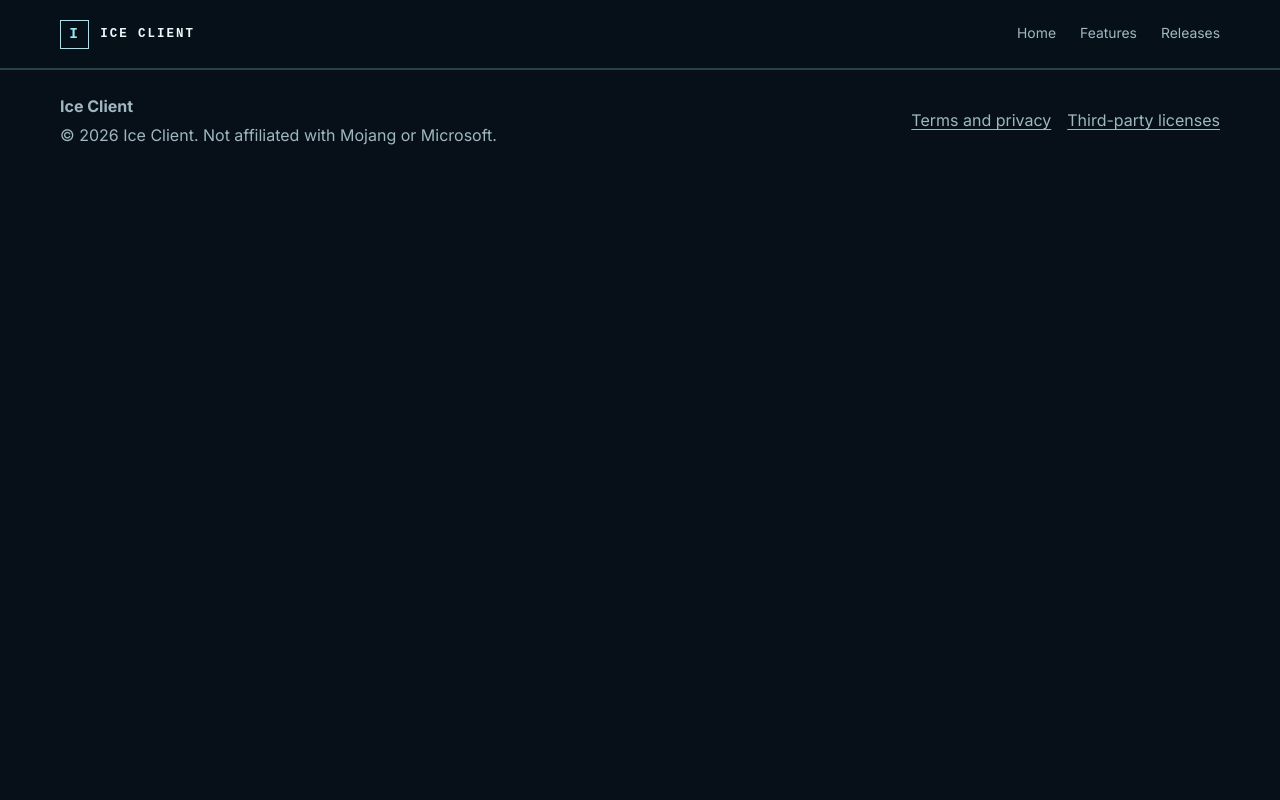
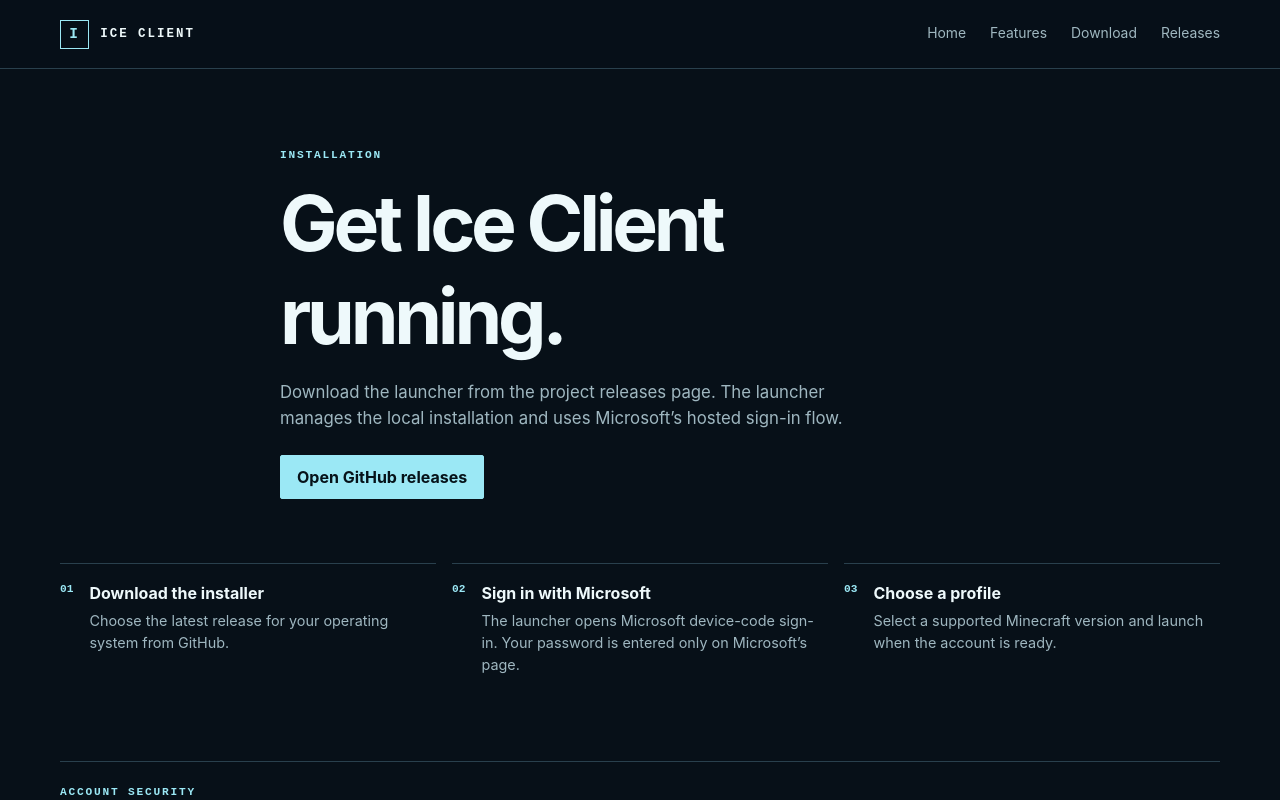
Before and after one commit to Matzified/IceClient-Website, a React (Vite) app: page /download in a window 1280 px wide. Shown: the top 800 px of the page. Built offline with nearby package versions, Linux system fonts and the light colour scheme.

Commit message:
Add installation guidance and refresh site metadata

```diff
--- a/index.html
+++ b/index.html
@@ -4,12 +4,8 @@
     <meta charset="UTF-8" />
     <link rel="icon" type="image/png" href="/icon.png" />
     <meta name="viewport" content="width=device-width, initial-scale=1.0" />
-    <title>IceClient | The Ultimate Minecraft Experience</title>
-    <meta name="description" content="IceClient is a sleek, frosty-themed Minecraft client built for peak performance and aesthetics." />
-    <!-- Google Fonts -->
-    <link rel="preconnect" href="https://fonts.googleapis.com">
-    <link rel="preconnect" href="https://fonts.gstatic.com" crossorigin>
-    <link href="https://fonts.googleapis.com/css2?family=Outfit:wght@300;400;500;600;700;800&family=Inter:wght@300;400;500;600;700&display=swap" rel="stylesheet">
+    <title>Ice Client | Fabric tools for Minecraft Java</title>
+    <meta name="description" content="Ice Client is a Fabric client and launcher for Minecraft Java with readable HUD modules and practical settings." />
   </head>
   <body>
     <div id="root"></div>
--- a/src/App.jsx
+++ b/src/App.jsx
@@ -4,6 +4,7 @@ import { Home } from './pages/Home.jsx';
 import { Features } from './pages/Features.jsx';
 import { Terms } from './pages/Terms.jsx';
 import { Licenses } from './pages/Licenses.jsx';
+import { Download } from './pages/Download.jsx';
 import { Footer } from './components/Footer.jsx';
 import './index.css';
 import './App.css'; // Just in case there are styles
@@ -17,6 +18,7 @@ function App() {
       <Routes>
         <Route path="/" element={<Home />} />
         <Route path="/features" element={<Features />} />
+        <Route path="/download" element={<Download />} />
         <Route path="/terms" element={<Terms />} />
         <Route path="/licenses" element={<Licenses />} />
       </Routes>
--- a/src/components/Navbar.jsx
+++ b/src/components/Navbar.jsx
@@ -11,6 +11,7 @@ function NavbarShell() {
         <nav className="nav-links" aria-label="Main navigation">
           <Link to="/">Home</Link>
           <Link to="/features">Features</Link>
+          <Link to="/download">Download</Link>
           <a href="https://github.com/Matzified/IceClient/releases" target="_blank" rel="noreferrer">Releases</a>
         </nav>
       </div>
--- /dev/null
+++ b/src/pages/Download.jsx
@@ -0,0 +1,24 @@
+const steps = [
+  ['01', 'Download the installer', 'Choose the latest release for your operating system from GitHub.'],
+  ['02', 'Sign in with Microsoft', 'The launcher opens Microsoft device-code sign-in. Your password is entered only on Microsoft’s page.'],
+  ['03', 'Choose a profile', 'Select a supported Minecraft version and launch when the account is ready.'],
+];
+
+export function Download() {
+  return (
+    <main className="main-content">
+      <section className="container page-intro">
+        <p className="eyebrow">INSTALLATION</p>
+        <h1>Get Ice Client running.</h1>
+        <p>Download the launcher from the project releases page. The launcher manages the local installation and uses Microsoft’s hosted sign-in flow.</p>
+        <a className="btn btn-primary" href="https://github.com/Matzified/IceClient/releases" target="_blank" rel="noreferrer">Open GitHub releases</a>
+      </section>
+      <section className="container steps" aria-label="Installation steps">
+        {steps.map(([number, title, description]) => <article key={number}><span className="fact-number">{number}</span><div><h2>{title}</h2><p>{description}</p></div></article>)}
+      </section>
+      <section className="container notice">
+        <div><p className="section-kicker">ACCOUNT SECURITY</p><h2>Microsoft handles your password</h2><p>Ice Client does not provide a password form and does not display or log access tokens. Close the browser if the address is not a Microsoft domain.</p></div>
+      </section>
+    </main>
+  );
+}
```
Also changed, not shown: src/index.css.
